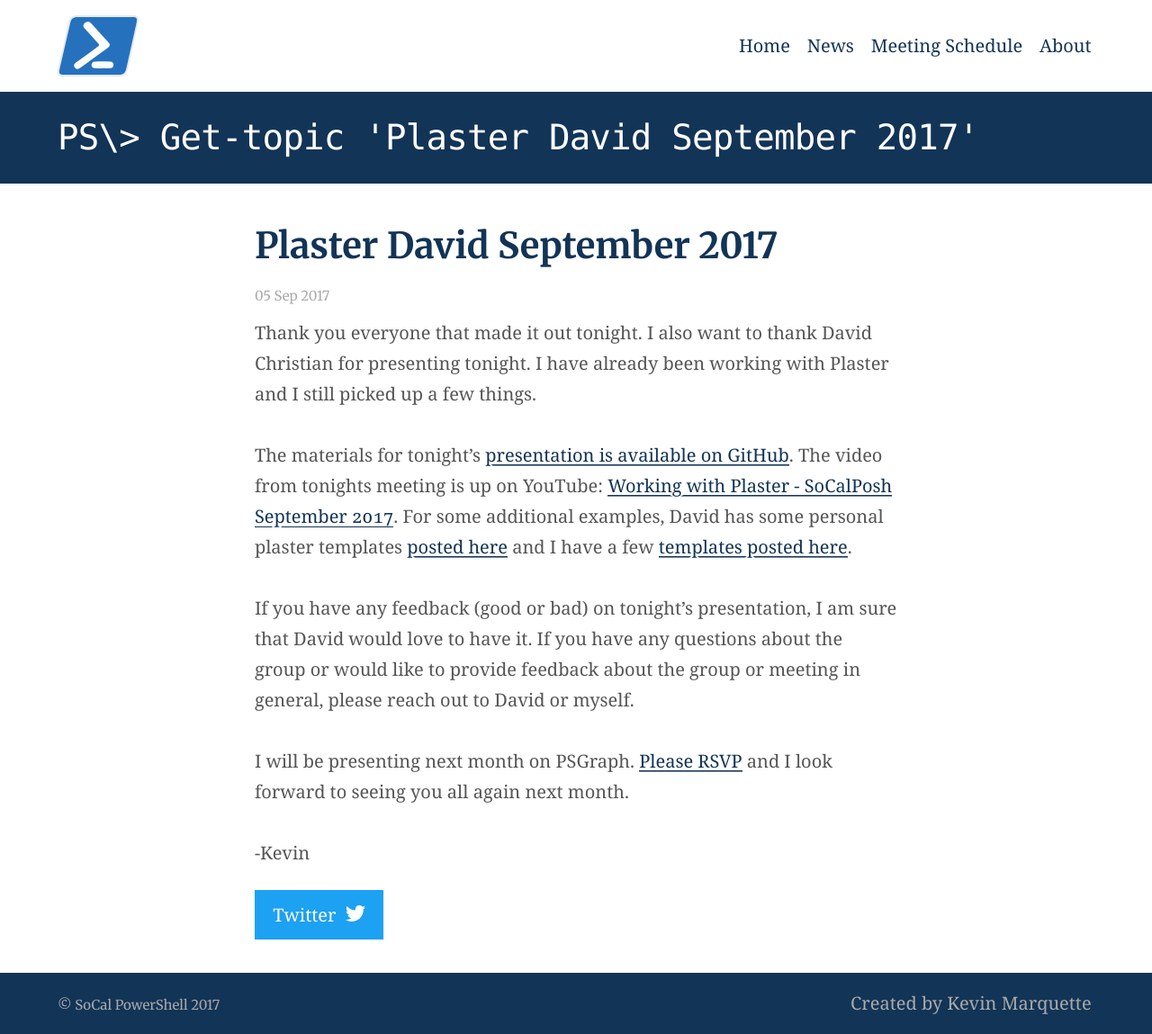
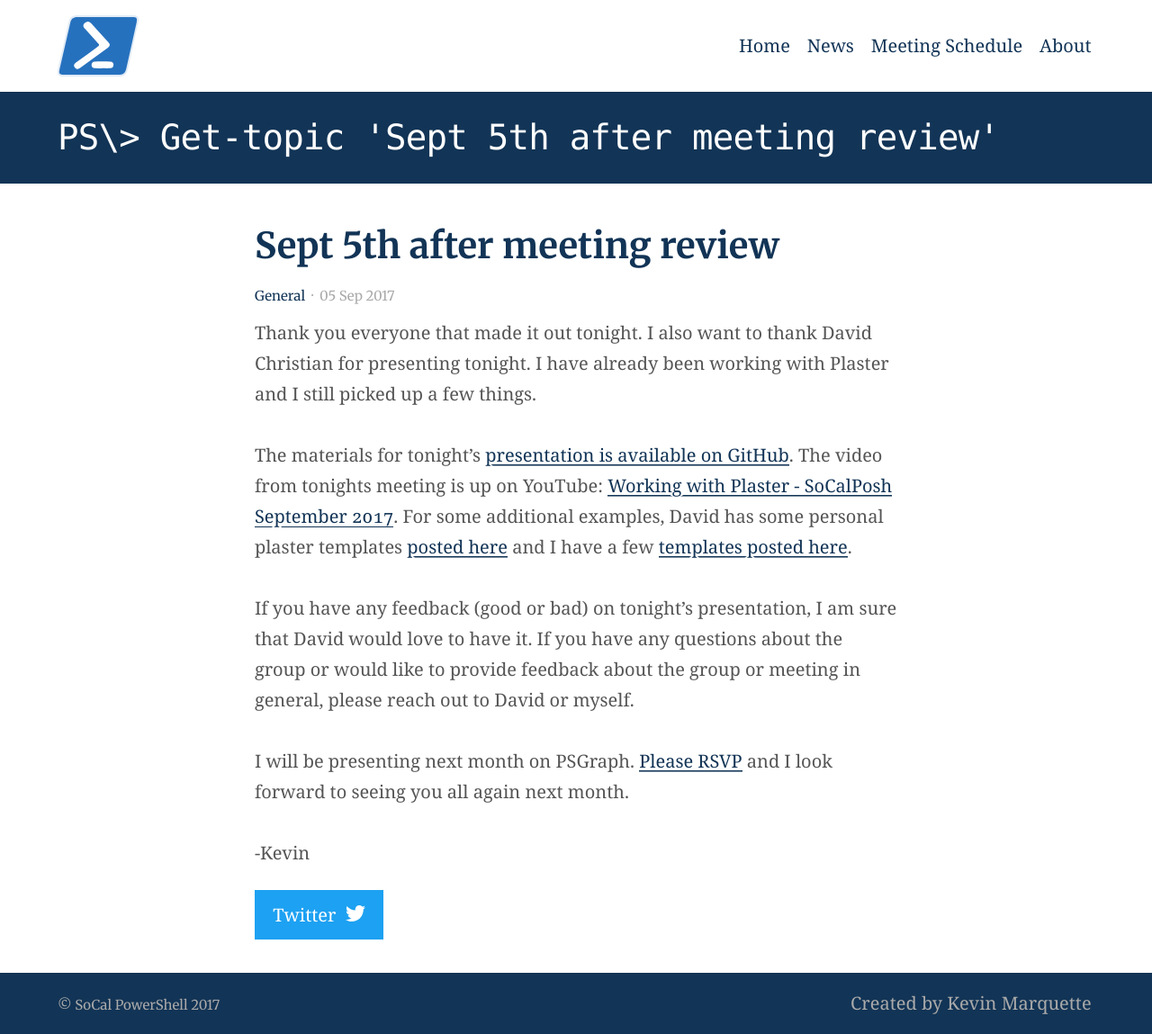
Before and after one commit to SoCalPowerShell/SoCalPowerShell.github.io, a Jekyll site: the page built from _posts/2017-09-05-plaster-david-september-2017.md, in a window 1280 px wide. Shown: the whole page at 90% size. Built offline with Jekyll 4.4.1, drawn with Linux system fonts in a browser that asks for light colours.

Commit message:
Fix title

```diff
--- a/_posts/2017-09-05-plaster-david-september-2017.md
+++ b/_posts/2017-09-05-plaster-david-september-2017.md
@@ -1,3 +1,7 @@
+---
+title: Sept 5th after meeting review
+category: General
+---
 
 
 Thank you everyone that made it out tonight. I also want to thank David Christian for presenting tonight. I have already been working with Plaster and I still picked up a few things.
```
